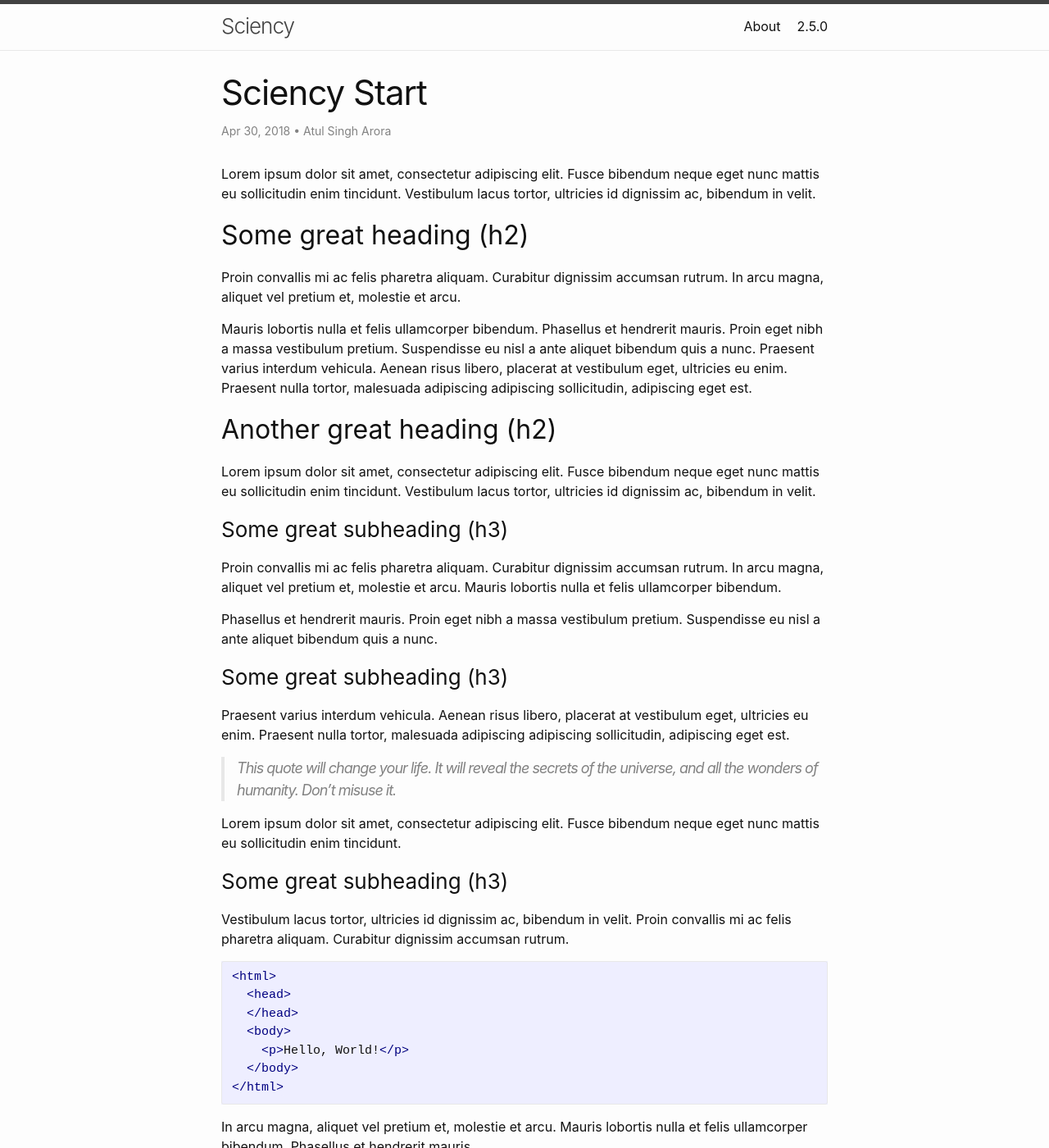
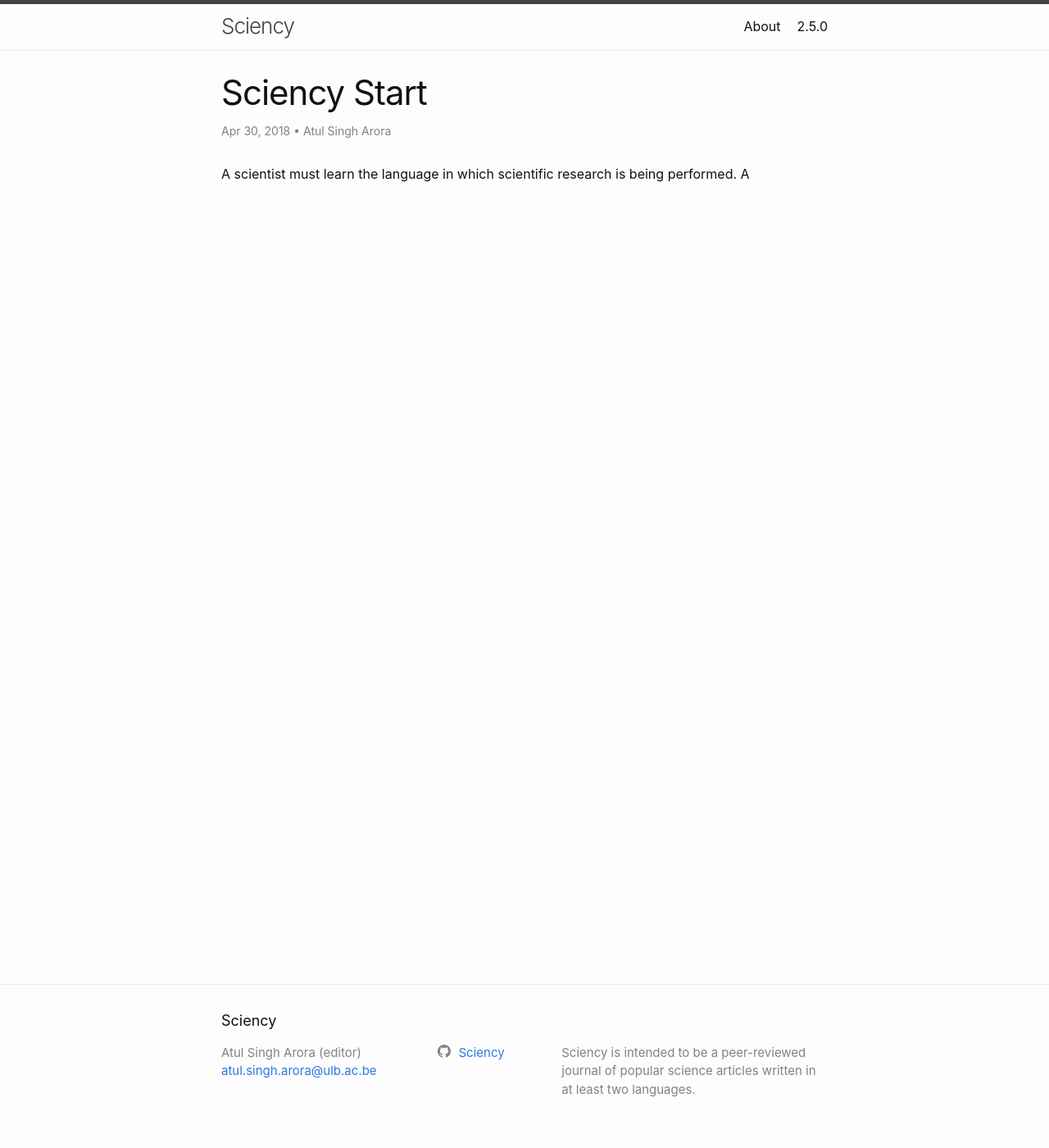
Before and after one commit to Sciency/sciency.github.com, a Jekyll site: the page built from _posts/2018-04-30-sciency-start.md, in a window 1280 px wide and 1400 px high. Shown: the whole window at 82% size. Built offline with Jekyll 4.4.1, drawn with Linux system fonts in a browser that asks for light colours; some of the changed text lies outside the part shown.

Commit message:
/ ‘_posts/2018-04-30-sciency-start.md’

````diff
--- a/_posts/2018-04-30-sciency-start.md
+++ b/_posts/2018-04-30-sciency-start.md
@@ -6,100 +6,4 @@ author: "Atul Singh Arora"
 meta: "Perspective"
 ---
 
-Lorem ipsum dolor sit amet, consectetur adipiscing elit. Fusce bibendum neque eget nunc mattis eu sollicitudin enim tincidunt. Vestibulum lacus tortor, ultricies id dignissim ac, bibendum in velit.
-
-## Some great heading (h2)
-
-Proin convallis mi ac felis pharetra aliquam. Curabitur dignissim accumsan rutrum. In arcu magna, aliquet vel pretium et, molestie et arcu.
-
-Mauris lobortis nulla et felis ullamcorper bibendum. Phasellus et hendrerit mauris. Proin eget nibh a massa vestibulum pretium. Suspendisse eu nisl a ante aliquet bibendum quis a nunc. Praesent varius interdum vehicula. Aenean risus libero, placerat at vestibulum eget, ultricies eu enim. Praesent nulla tortor, malesuada adipiscing adipiscing sollicitudin, adipiscing eget est.
-
-## Another great heading (h2)
-
-Lorem ipsum dolor sit amet, consectetur adipiscing elit. Fusce bibendum neque eget nunc mattis eu sollicitudin enim tincidunt. Vestibulum lacus tortor, ultricies id dignissim ac, bibendum in velit.
-
-### Some great subheading (h3)
-
-Proin convallis mi ac felis pharetra aliquam. Curabitur dignissim accumsan rutrum. In arcu magna, aliquet vel pretium et, molestie et arcu. Mauris lobortis nulla et felis ullamcorper bibendum.
-
-Phasellus et hendrerit mauris. Proin eget nibh a massa vestibulum pretium. Suspendisse eu nisl a ante aliquet bibendum quis a nunc.
-
-### Some great subheading (h3)
-
-Praesent varius interdum vehicula. Aenean risus libero, placerat at vestibulum eget, ultricies eu enim. Praesent nulla tortor, malesuada adipiscing adipiscing sollicitudin, adipiscing eget est.
-
-> This quote will change your life. It will reveal the secrets of the universe, and all the wonders of humanity. Don't misuse it.
-
-Lorem ipsum dolor sit amet, consectetur adipiscing elit. Fusce bibendum neque eget nunc mattis eu sollicitudin enim tincidunt.
-
-### Some great subheading (h3)
-
-Vestibulum lacus tortor, ultricies id dignissim ac, bibendum in velit. Proin convallis mi ac felis pharetra aliquam. Curabitur dignissim accumsan rutrum.
-
-```html
-<html>
-  <head>
-  </head>
-  <body>
-    <p>Hello, World!</p>
-  </body>
-</html>
-```
-
-
-In arcu magna, aliquet vel pretium et, molestie et arcu. Mauris lobortis nulla et felis ullamcorper bibendum. Phasellus et hendrerit mauris.
-
-#### You might want a sub-subheading (h4)
-
-In arcu magna, aliquet vel pretium et, molestie et arcu. Mauris lobortis nulla et felis ullamcorper bibendum. Phasellus et hendrerit mauris.
-
-In arcu magna, aliquet vel pretium et, molestie et arcu. Mauris lobortis nulla et felis ullamcorper bibendum. Phasellus et hendrerit mauris.
-
-#### But it's probably overkill (h4)
-
-In arcu magna, aliquet vel pretium et, molestie et arcu. Mauris lobortis nulla et felis ullamcorper bibendum. Phasellus et hendrerit mauris.
-
-### Oh hai, an unordered list!!
-
-In arcu magna, aliquet vel pretium et, molestie et arcu. Mauris lobortis nulla et felis ullamcorper bibendum. Phasellus et hendrerit mauris.
-
-- First item, yo
-- Second item, dawg
-- Third item, what what?!
-- Fourth item, fo sheezy my neezy
-
-### Oh hai, an ordered list!!
-
-In arcu magna, aliquet vel pretium et, molestie et arcu. Mauris lobortis nulla et felis ullamcorper bibendum. Phasellus et hendrerit mauris.
-
-1. First item, yo
-2. Second item, dawg
-3. Third item, what what?!
-4. Fourth item, fo sheezy my neezy
-
-
-
-## Headings are cool! (h2)
-
-Proin eget nibh a massa vestibulum pretium. Suspendisse eu nisl a ante aliquet bibendum quis a nunc. Praesent varius interdum vehicula. Aenean risus libero, placerat at vestibulum eget, ultricies eu enim. Praesent nulla tortor, malesuada adipiscing adipiscing sollicitudin, adipiscing eget est.
-
-Praesent nulla tortor, malesuada adipiscing adipiscing sollicitudin, adipiscing eget est.
-
-Proin eget nibh a massa vestibulum pretium. Suspendisse eu nisl a ante aliquet bibendum quis a nunc.
-
-### Tables
-
-Title 1               | Title 2               | Title 3               | Title 4
---------------------- | --------------------- | --------------------- | ---------------------
-lorem                 | lorem ipsum           | lorem ipsum dolor     | lorem ipsum dolor sit
-lorem ipsum dolor sit | lorem ipsum dolor sit | lorem ipsum dolor sit | lorem ipsum dolor sit
-lorem ipsum dolor sit | lorem ipsum dolor sit | lorem ipsum dolor sit | lorem ipsum dolor sit
-lorem ipsum dolor sit | lorem ipsum dolor sit | lorem ipsum dolor sit | lorem ipsum dolor sit
-
-
-Title 1 | Title 2 | Title 3 | Title 4
---- | --- | --- | ---
-lorem | lorem ipsum | lorem ipsum dolor | lorem ipsum dolor sit
-lorem ipsum dolor sit amet | lorem ipsum dolor sit amet consectetur | lorem ipsum dolor sit amet | lorem ipsum dolor sit
-lorem ipsum dolor | lorem ipsum | lorem | lorem ipsum
-lorem ipsum dolor | lorem ipsum dolor sit | lorem ipsum dolor sit amet | lorem ipsum dolor sit amet consectetur
+A scientist must learn the language in which scientific research is being performed. A
````
